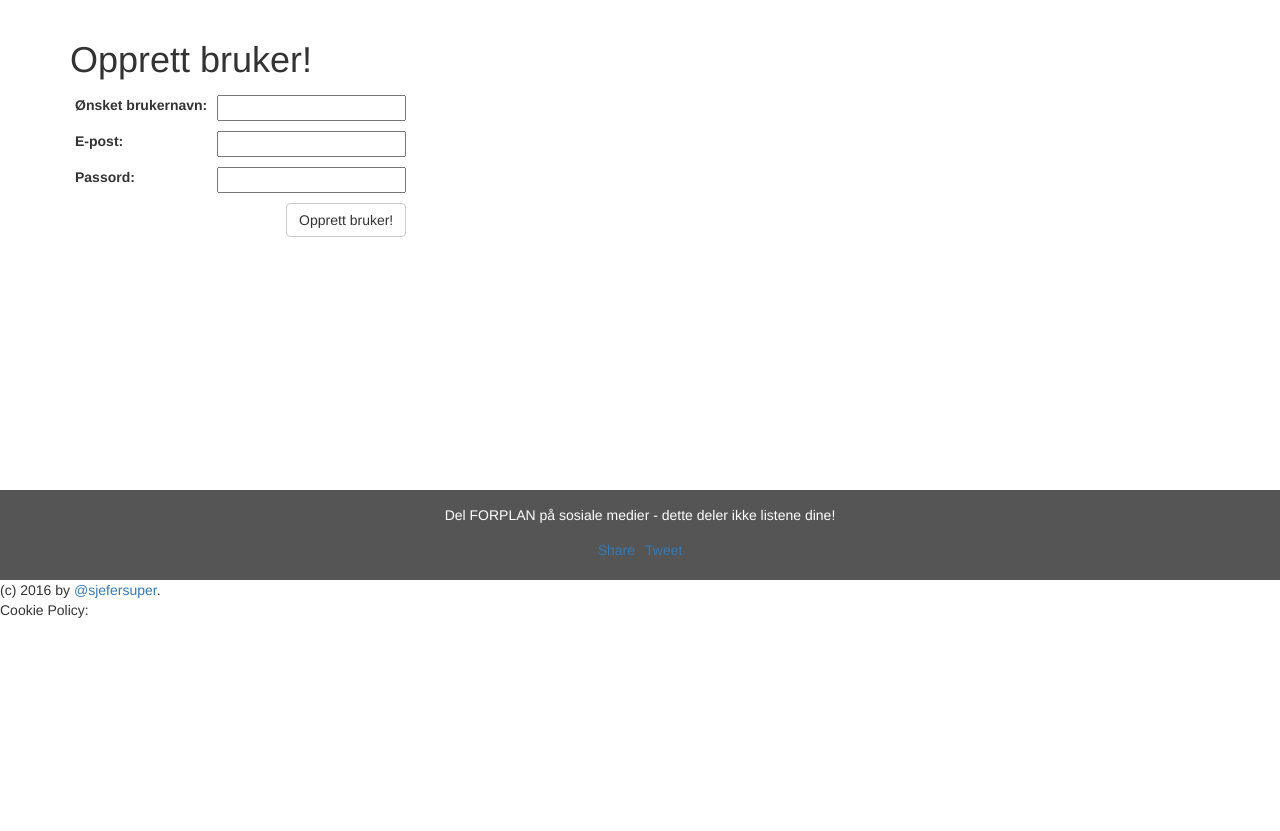
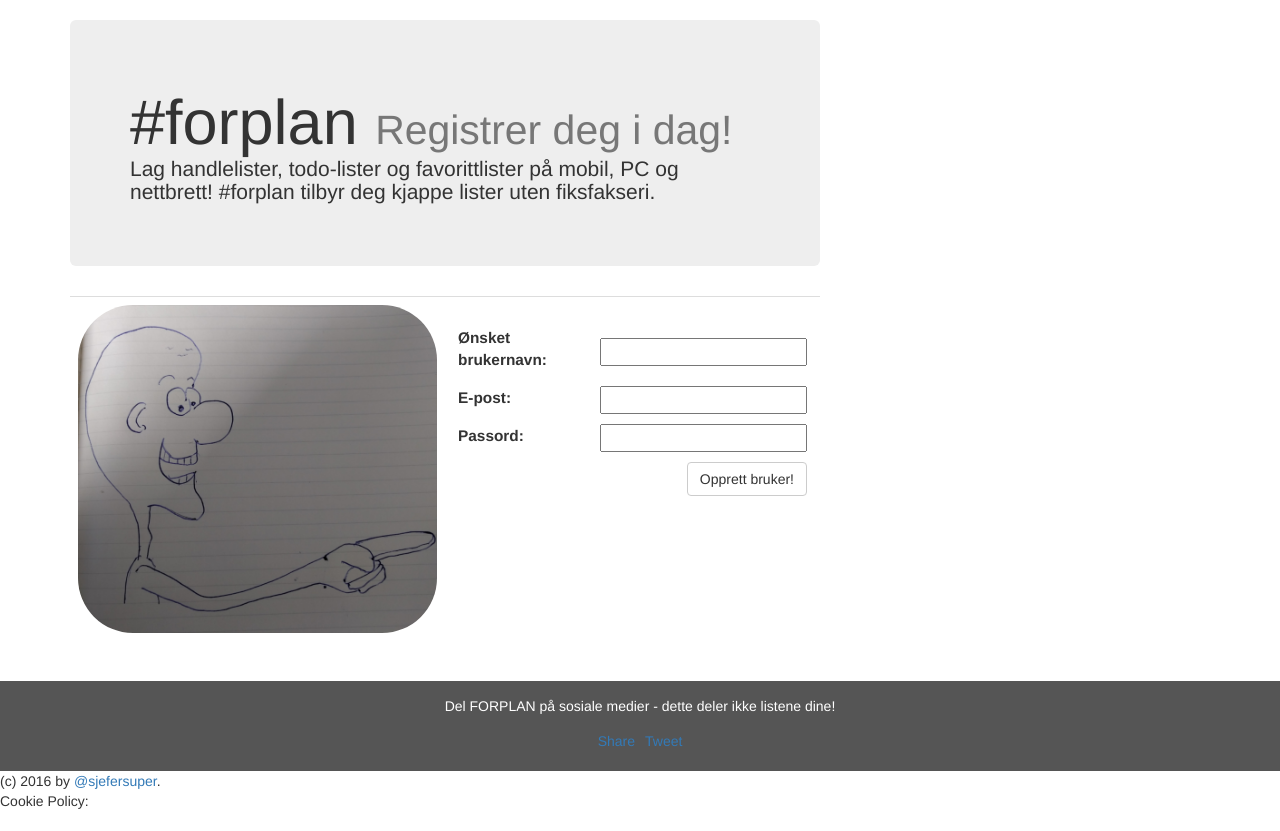
Before and after one commit to hakdo/foring, a Django app: page /registernew/ in a window 1280 px wide. Shown: the part 52-883 px from the top of the page. Before the commit the page ends 670 px from the top, so only its background shows below. Run offline with Django 3.2, Linux system fonts and the light colour scheme; some libraries are stand-ins or nearby versions.

Commit message:
design landingpage

```diff
--- a/foring/settings.py
+++ b/foring/settings.py
@@ -120,3 +120,4 @@ USE_TZ = True
 # https://docs.djangoproject.com/en/1.9/howto/static-files/
 
 STATIC_URL = '/static/'
+STATIC_ROOT = os.path.join(BASE_DIR,'static')
--- a/shoppinglist/templates/shoppinglist/base.html
+++ b/shoppinglist/templates/shoppinglist/base.html
@@ -1,3 +1,4 @@
+{% load staticfiles %}
 <!DOCTYPE html>
 <html lang="en">
 <head>
@@ -166,12 +167,12 @@ div.cookiesplain:hover {
 </td>
 <td>
 <div>
-<a href="https://twitter.com/share" class="twitter-share-button" data-text="FORPLAN | Prøv enkle lister på nett du også - for PC og mobil. Gratis. " data-url="http://www.supersjefen.com" data-via="sjefersuper" data-hashtags="gtd" data-lang="no" data-show-count="false">Tweet</a><script async src="//platform.twitter.com/widgets.js" charset="utf-8"></script>
+<a href="https://twitter.com/share" class="twitter-share-button" data-text="FORPLAN | Prøv enkle lister med #forplan - for PC og mobil. Gratis. " data-url="http://www.supersjefen.com" data-via="sjefersuper" data-hashtags="gtd" data-lang="no" data-show-count="false">Tweet</a><script async src="//platform.twitter.com/widgets.js" charset="utf-8"></script>
 </div>
 </td></tr></table>
 
 </footer>
-<address>(c) 2016 by <a href="https://www.twitter.com/sjfersuper">@sjefersuper</a>.
+<address>(c) 2016 by <a href="https://www.twitter.com/sjefersuper">@sjefersuper</a>.
 <div class="cookiesplain">
 Cookie Policy: Denne siden bruker cookies for å holde styr på innloggingen din. Vi samler ingen data for analyse, og deler ingenting med tredjepart.
 </div>
--- a/shoppinglist/templates/shoppinglist/register_new.html
+++ b/shoppinglist/templates/shoppinglist/register_new.html
@@ -1,14 +1,28 @@
 {% extends 'shoppinglist/base.html' %}
-
+{% load staticfiles %}
 {% block content %}
-<h1>Opprett bruker!</h1>
+<div class="jumbotron">
+<h1>#forplan
+<small>Registrer deg i dag!</small>
+<p>Lag handlelister, todo-lister og favorittlister på mobil, PC og nettbrett!
+#forplan tilbyr deg kjappe lister uten fiksfakseri. </small>
+</h1>
+</div>
+<table class="table">
+  <tr>
+    <td style="width:50%;">
+<img src="{% static 'images/pekemann.png' %}" class="img-responsive" style="border-radius:55px;"/>
+    </td>
+    <td style="width:50%; padding-top: 25px; font-size:1.1em; ">
 <form method="POST">{% csrf_token %}
 <table class="table-condensed">
-
 {{ form.as_table }}
-<tr><td></td><td style="float:right">
+<tr><td></td><td style="float:right" style="size:50%">
   <button class="btn btn-default" type="submit">Opprett bruker!</button>
 </td></tr>
+</table>
+</td>
+</tr>
 </table>
 
 </form>
```
Also changed, not shown: shoppinglist/static/images/pekemann.jpg (added), shoppinglist/static/images/pekemann.png (added).
